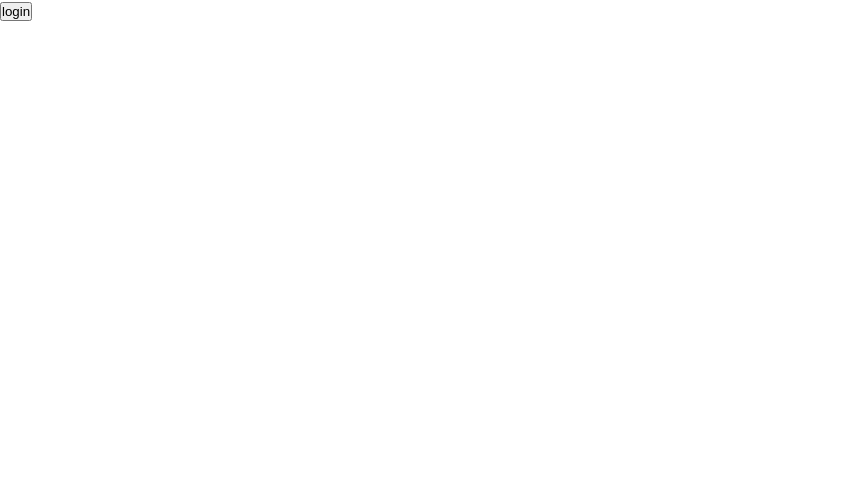
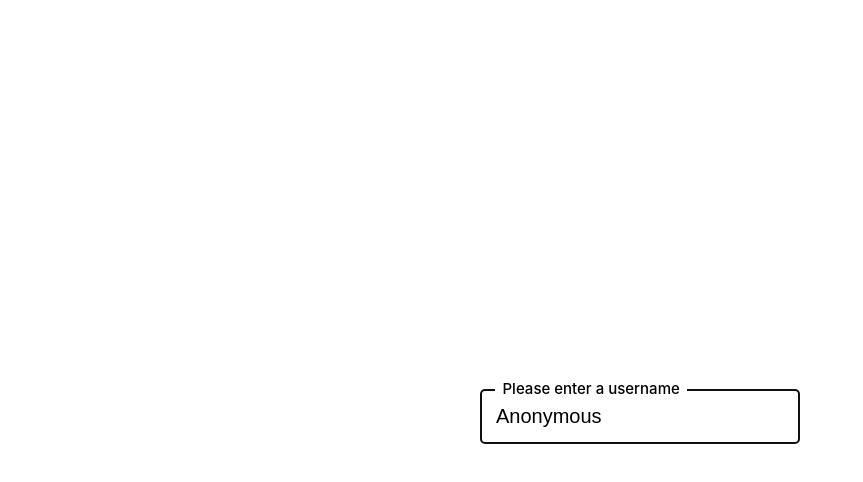
Before and after one commit to ot-raypeters/zlack, a React (Create React App) app: page / in a window 1280 px wide. Shown: the top 482 px of the page, without its empty margins (0-863 px from the left). Built offline with nearby package versions, Linux system fonts and the light colour scheme.

Commit message:
User login form is functional

```diff
--- a/package.json
+++ b/package.json
@@ -3,6 +3,7 @@
   "version": "0.1.0",
   "private": true,
   "dependencies": {
+    "faker": "^4.1.0",
     "react": "^16.9.0",
     "react-dom": "^16.9.0",
     "react-redux": "^7.1.1",
--- a/src/components/App/App.js
+++ b/src/components/App/App.js
@@ -5,11 +5,11 @@ import UserLogin from '../UserLogin/UserLogin';
 
 class App extends React.Component {
   render() {
-    if (this.props.authenticated) {
-      return <ChatApp />;
+    if (!this.props.authenticated) {
+      return <UserLogin />
     }
 
-    return <UserLogin />
+    return <ChatApp />;
   }
 }
 
--- /dev/null
+++ b/src/components/UserLogin/UserLogin.css
@@ -0,0 +1,17 @@
+.user-login {
+  display: flex;
+  align-items: center;
+  justify-content: center;
+}
+
+.user-login__form {
+  padding: 2em;
+  border-radius: 1em;
+}
+
+.user-login__form .label {
+}
+
+.user-login__form .input {
+  display: block;
+}
--- a/src/components/UserLogin/UserLogin.js
+++ b/src/components/UserLogin/UserLogin.js
@@ -1,16 +1,43 @@
 import React from 'react';
 import { connect } from 'react-redux';
 import { login } from '../../actions/user';
+import './UserLogin.css';
 
 class UserLogin extends React.Component {
+  constructor(props) {
+    super(props);
+    this.inputRef = React.createRef();
+  }
+
   login(username) {
     return this.props.login({ username });
   }
 
+  loginOnEnter(ev) {
+    if (ev.key === 'Enter') {
+      this.login(ev.target.value);
+      ev.preventDefault();
+      ev.target.value = '';
+    }
+  }
+
   render() {
     return (
-      <div>
-        <button onClick={() => this.login('bob')}>login</button>
+      <div className="user-login fullscreen">
+        <div className="user-login__form">
+          <label
+            className="label noselect"
+            htmlFor="username-input">Please enter a username</label>
+
+          <input
+            ref={this.inputRef}
+            type="text"
+            autoFocus={true}
+            className="input"
+            id="username-input"
+            defaultValue="Anonymous"
+            onKeyUp={(ev) => this.loginOnEnter(ev)} />
+        </div>
       </div>
     );
   }
--- /dev/null
+++ b/src/form-control.css
@@ -0,0 +1,18 @@
+.label {
+  top: 1em;
+  left: 1em;
+  position: relative;
+  display: inline-block;
+  font-weight: 500;
+  font-size: 0.75em;
+  background: #fff;
+  padding: 0 0.5em;
+}
+
+.input {
+  font-size: 1em;
+  min-width: 320px;
+  border-radius: 4px;
+  padding: 0.75em;
+  border: 1px solid #f2f2f2;
+}
--- a/src/index.css
+++ b/src/index.css
@@ -9,6 +9,8 @@ body {
   font-family: -apple-system, BlinkMacSystemFont, "Segoe UI", "Roboto", "Oxygen",
     "Ubuntu", "Cantarell", "Fira Sans", "Droid Sans", "Helvetica Neue",
     sans-serif;
+  font-size: 20px;
+  line-height: 1.5em;
   -webkit-font-smoothing: antialiased;
   -moz-osx-font-smoothing: grayscale;
 }
@@ -17,3 +19,22 @@ code {
   font-family: source-code-pro, Menlo, Monaco, Consolas, "Courier New",
     monospace;
 }
+
+.noselect {
+  -webkit-touch-callout: none; /* iOS Safari */
+    -webkit-user-select: none; /* Safari */
+     -khtml-user-select: none; /* Konqueror HTML */
+       -moz-user-select: none; /* Firefox */
+        -ms-user-select: none; /* Internet Explorer/Edge */
+            user-select: none; /* Non-prefixed version, currently
+                                  supported by Chrome and Opera */
+}
+
+.fullscreen {
+  top: 0;
+  left: 0;
+  right: 0;
+  bottom: 0;
+  z-index: 1;
+  position: absolute;
+}
--- a/src/index.js
+++ b/src/index.js
@@ -5,6 +5,7 @@ import * as serviceWorker from './serviceWorker';
 import { connect } from './actions/user';
 import App from './components/App/App';
 import store from './store';
+import './form-control.css';
 import './index.css';
 
 store.dispatch(connect());
```
Also changed, not shown: 1 other file (tests, documents, lock files or other folders).
